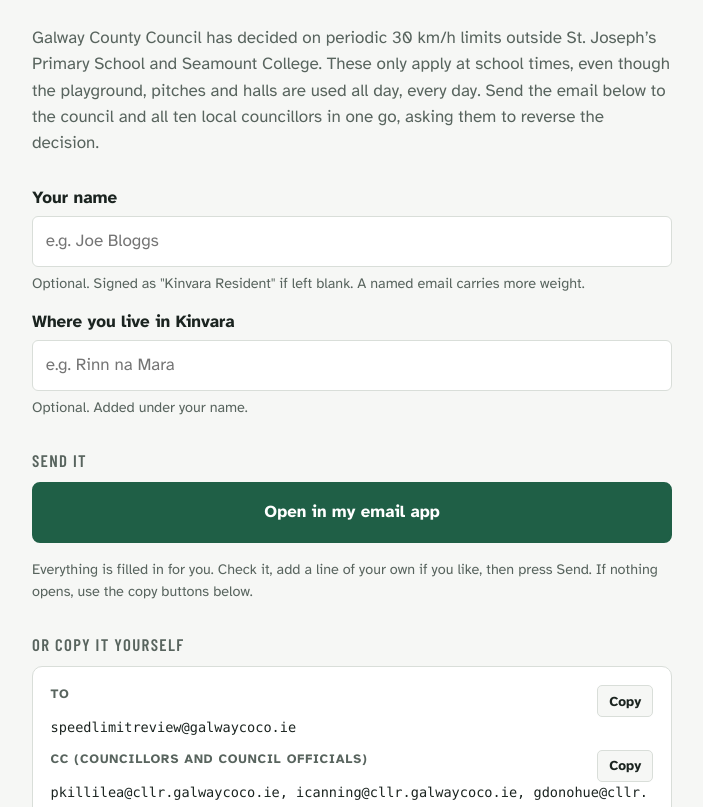
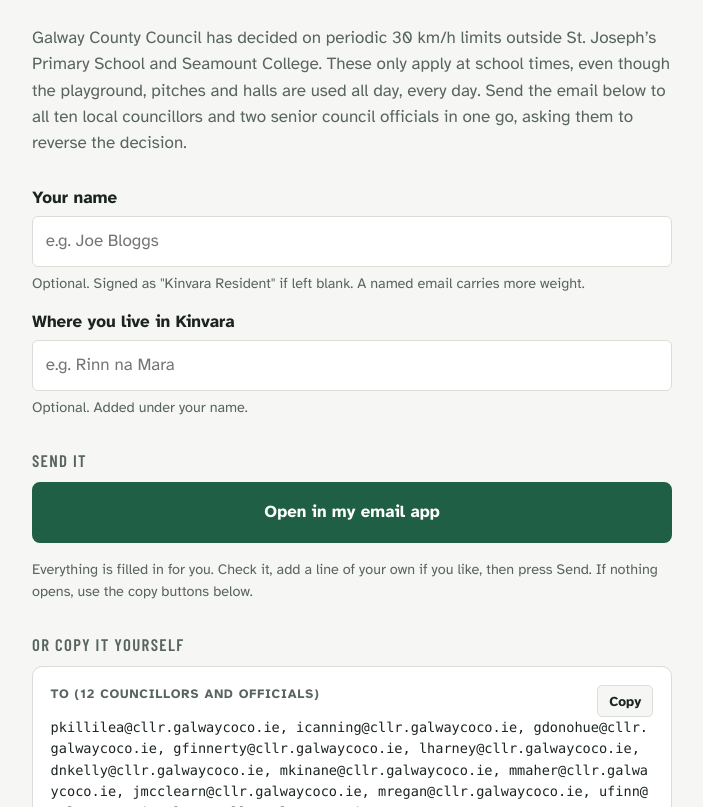
Before and after one commit to Fenning700/kinvara-30, a plain HTML site: page index.html in a window 1280 px wide. Shown: the part 145-952 px from the top of the page, without its empty margins (288-991 px from the left). Drawn offline with nearby package versions, Linux system fonts and the light colour scheme.

Commit message:
more tweaks

```diff
--- a/index.html
+++ b/index.html
@@ -66,7 +66,7 @@ footer{font-size:.85rem;color:var(--muted)}
       <h1>Permanent 30&nbsp;km/h outside Kinvara&rsquo;s schools</h1>
     </div>
   </header>
-  <p class="lede">Galway County Council has decided on periodic 30&nbsp;km/h limits outside St.&nbsp;Joseph&rsquo;s Primary School and Seamount College. These only apply at school times, even though the playground, pitches and halls are used all day, every day. Send the email below to the council and all ten local councillors in one go, asking them to reverse the decision.</p>
+  <p class="lede">Galway County Council has decided on periodic 30&nbsp;km/h limits outside St.&nbsp;Joseph&rsquo;s Primary School and Seamount College. These only apply at school times, even though the playground, pitches and halls are used all day, every day. Send the email below to all ten local councillors and two senior council officials in one go, asking them to reverse the decision.</p>
 
   <section class="steps">
     <div>
@@ -93,8 +93,7 @@ footer{font-size:.85rem;color:var(--muted)}
     <h2>Or copy it yourself</h2>
     <div class="panel">
       <dl>
-        <div><div class="copyline"><dt>To</dt><button class="copy" data-k="to">Copy</button></div><dd id="v-to"></dd></div>
-        <div><div class="copyline"><dt>CC (councillors and council officials)</dt><button class="copy" data-k="cc">Copy</button></div><dd id="v-cc"></dd></div>
+        <div><div class="copyline"><dt>To (12 councillors and officials)</dt><button class="copy" data-k="to">Copy</button></div><dd id="v-to"></dd></div>
         <div><div class="copyline"><dt>Subject</dt><button class="copy" data-k="subject">Copy</button></div><dd id="v-subject"></dd></div>
         <div><div class="copyline"><dt>Message</dt><button class="copy" data-k="body">Copy</button></div><p class="body" id="v-body"></p></div>
       </dl>
@@ -102,12 +101,11 @@ footer{font-size:.85rem;color:var(--muted)}
     </div>
   </section>
 
-  <footer>Shared by Kinvara residents. The email goes to Galway County Council&rsquo;s speed limit review address, two council officials and the ten councillors for the area.</footer>
+  <footer>Shared by Kinvara residents. The email goes to the ten councillors for the area and two senior Galway County Council officials.</footer>
 </div>
 
 <script>
-const TO = ["speedlimitreview@galwaycoco.ie"];
-const CC = ["pkillilea","icanning","gdonohue","gfinnerty","lharney","dnkelly","mkinane","mmaher","jmcclearn","mregan"]
+const TO = ["pkillilea","icanning","gdonohue","gfinnerty","lharney","dnkelly","mkinane","mmaher","jmcclearn","mregan"]
   .map(u => u + "@cllr.galwaycoco.ie").concat(["ufinn@galwaycoco.ie","lconneally@galwaycoco.ie"]);
 const SUBJECT = "Kinvara: Reverse the Periodic Speed Limit Decision – Permanent 30 km/h at St. Joseph’s and Seamount College";
 const BODY = `Dear all,
@@ -151,15 +149,14 @@ function signature(){
   if (!n && !r) return "Kinvara Resident";
   return (n || "Kinvara Resident") + (r ? "\n" + r + ", Kinvara" : "");
 }
-function current(){ return {to:TO.join(", "), cc:CC.join(", "), subject:SUBJECT, body:BODY + signature()}; }
+function current(){ return {to:TO.join(", "), subject:SUBJECT, body:BODY + signature()}; }
 
 function render(){
   const m = current();
   $("v-to").textContent = m.to;
-  $("v-cc").textContent = m.cc;
   $("v-subject").textContent = m.subject;
   $("v-body").textContent = m.body;
-  $("mailto").href = `mailto:${TO.join(",")}?cc=${CC.join(",")}&subject=${enc(m.subject)}&body=${enc(m.body)}`;
+  $("mailto").href = `mailto:${TO.join(",")}?subject=${enc(m.subject)}&body=${enc(m.body)}`;
 }
 
 ["name","road"].forEach(id => {
```
